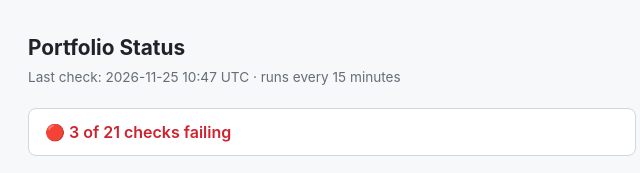
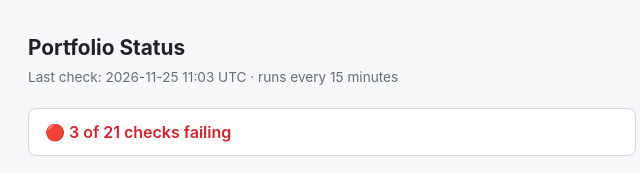
Before and after one commit to isco-tec/uptime, a plain HTML site: page index.html in a window 1280 px wide. Shown: the top 173 px of the page, 308-948 px from the left. Drawn offline with Linux system fonts and the light colour scheme.

Commit message:
status: 2026-11-25 11:03 UTC

```diff
--- a/index.html
+++ b/index.html
@@ -34,7 +34,7 @@
 </head>
 <body>
 <h1>Portfolio Status</h1>
-<div class="sub">Last check: 2026-11-25 10:47 UTC · runs every 15 minutes</div>
+<div class="sub">Last check: 2026-11-25 11:03 UTC · runs every 15 minutes</div>
 <div class="banner fail">🔴 3 of 21 checks failing</div>
 <ul>
   <li><span class="dot fail"></span><a href="https://guac-a-mole.iscovici.com">guac-a-mole.iscovici.com</a><span class="why">redirects to WRONG HOST: guac-a-mole.vibezilla.games (status 200, final: guac-a-mole.vibezilla.games)</span></li>
```
